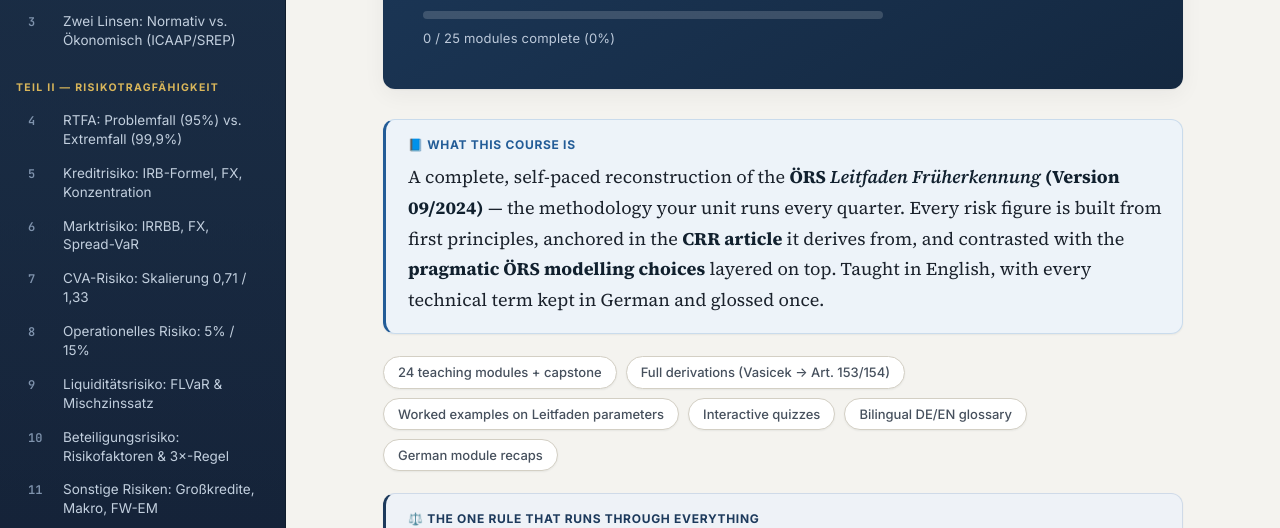
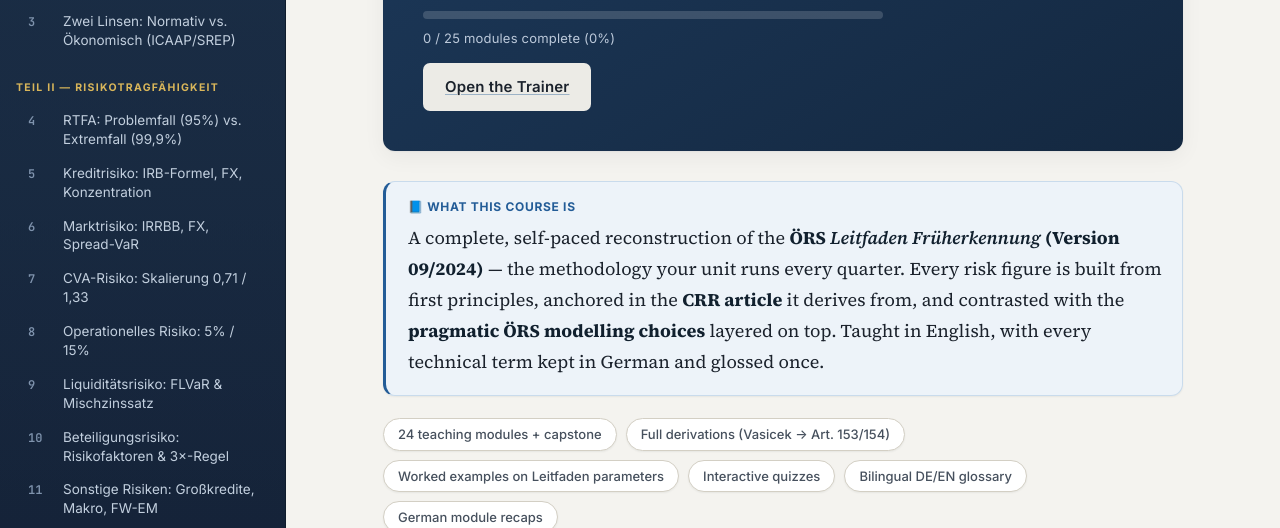
Before and after one commit to financewithmaxim/67, a website: page index.html in a window 1280 px wide. Shown: the part 272-800 px from the top of the page. Drawn offline with Linux system fonts and the light colour scheme.

Commit message:
feat(trainer): reviews-due badge on home + re-add Trainer links

```diff
--- a/index.html
+++ b/index.html
@@ -26,6 +26,7 @@
         <div class="progress-track"><div class="progress-fill" id="progress-fill"></div></div>
         <div class="progress-label" id="progress-label">0 / 25 modules complete</div>
       </div>
+      <div id="reviews-due-badge" style="margin-top:14px"></div>
     </div>
 
     <div class="box key">
@@ -89,5 +90,16 @@
   renderIndexProgress();
 })();
 </script>
+<script type="module">
+  import { createStore } from './js/store.js';
+  import { countDue } from './js/queue.js';
+  const store = createStore({ storage: window.localStorage });
+  await store.ready();
+  const n = countDue(store.getState(), Date.now());
+  const el = document.getElementById('reviews-due-badge');
+  if (el) el.innerHTML = n > 0
+    ? `<a class="btn" href="study.html">Review ${n} card${n === 1 ? '' : 's'} due →</a>`
+    : `<a class="btn secondary" href="study.html">Open the Trainer</a>`;
+</script>
 </body>
 </html>
--- a/js/app.js
+++ b/js/app.js
@@ -119,7 +119,8 @@ function initToggle() {
 function renderQuiz(QUIZ, moduleId) {
   const root = document.getElementById("quiz");
   if (!root || !QUIZ) return;
-  let html = `<div class="disclaimer" style="border-left-color:var(--accent)"><strong>Warm-up only.</strong> This multiple-choice check tests recognition; it no longer marks the module complete. Durable, board-defensible recall comes from spaced practice in the Trainer (coming soon).</div>`;
+  const trainerHref = location.pathname.includes("/modules/") ? "../study.html" : "study.html";
+  let html = `<div class="disclaimer" style="border-left-color:var(--accent)"><strong>Warm-up only.</strong> This multiple-choice check tests recognition; it no longer marks the module complete. Durable, board-defensible recall comes from spaced practice in the <a href="${trainerHref}">Trainer</a>.</div>`;
   html += `<h3>✓ Verständnis-Check${QUIZ.title ? " — " + QUIZ.title : ""}</h3>`;
   html += `<p style="color:var(--ink-faint);font-size:14.5px">Answer all questions, then submit. You must score ${Math.round((QUIZ.pass||0.7)*100)}% to clear this warm-up. Explanations appear after grading.</p>`;
   QUIZ.questions.forEach((item, qi) => {
@@ -168,7 +169,7 @@ function gradeQuiz(QUIZ, moduleId) {
   }
   if (pct >= passMark) {
     res.style.color = "var(--green)";
-    res.innerHTML = `✓ ${correct}/${total} correct — warm-up cleared (recognition check passed). Spaced practice in the Trainer is coming soon.`;
+    res.innerHTML = `✓ ${correct}/${total} correct — warm-up cleared. Lock it in with spaced practice in the <a href="${location.pathname.includes("/modules/") ? "../study.html" : "study.html"}">Trainer</a>.`;
   } else {
     res.style.color = "var(--yellow)";
     res.innerHTML = `${correct}/${total} correct — review the explanations and retry to pass (need ${Math.round(passMark*100)}%).`;
```
